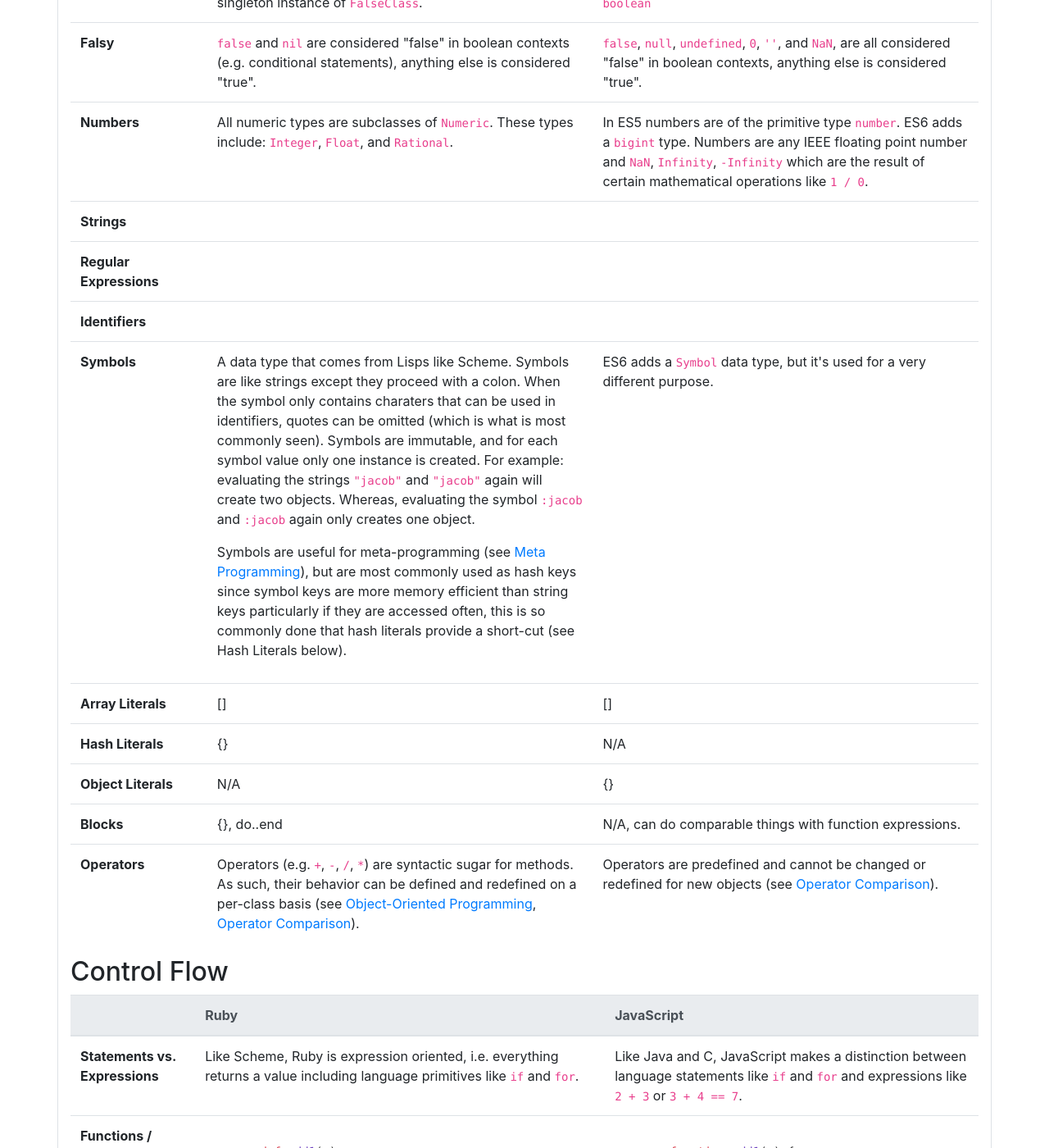
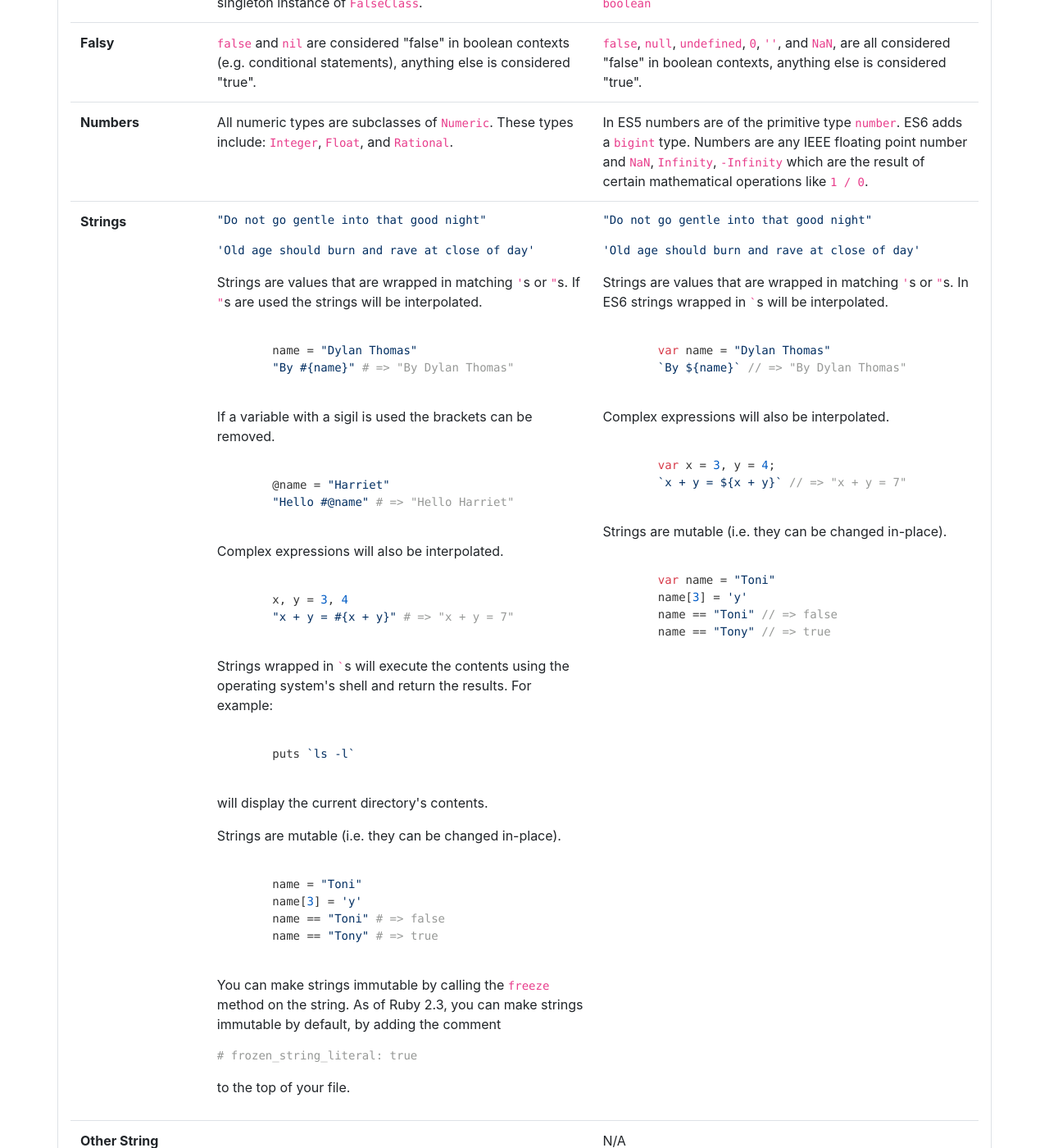
Before and after one commit to delonnewman/ruby-and-javascript, a Jekyll site: the page built from index.html, in a window 1280 px wide and 1400 px high, scrolled down 1245 px. Shown: the whole window at 82% size. Built offline with Jekyll 4.4.1, drawn with Linux system fonts in a browser that asks for light colours; some of the changed text lies outside the part shown.

Commit message:
Update index.html

```diff
--- a/index.html
+++ b/index.html
@@ -105,8 +105,67 @@ layout: default
     </tr>
     <tr>
       <th scope="row">Strings</th>
+      <td>
+        <pre><code class="ruby">"Do not go gentle into that good night"</code></pre>
+        <pre><code class="ruby">'Old age should burn and rave at close of day'</code></pre>
+        <p>Strings are values that are wrapped in matching <code>'</code>s or <code>"</code>s. If <code>"</code>s are used the strings will be interpolated.</p>
+        <pre><code class="ruby">
+        name = "Dylan Thomas"
+        "By #{name}" # =&gt; "By Dylan Thomas"
+        </code></pre>
+        <p>If a variable with a sigil is used the brackets can be removed.</p>
+        <pre><code class="ruby">
+        @name = "Harriet"
+        "Hello #@name" # =&gt; "Hello Harriet"
+        </code></pre>
+        <p>Complex expressions will also be interpolated.</p>
+        <pre><code class="ruby">
+        x, y = 3, 4
+        "x + y = #{x + y}" # =&gt; "x + y = 7"
+        </code></pre>
+        <p>Strings wrapped in <code>`</code>s will execute the contents using the operating system's shell and return the results. For example:</p>
+        <pre><code class="ruby">
+        puts `ls -l`
+        </code></pre>
+        <p>will display the current directory's contents.</p>
+        <p>Strings are mutable (i.e. they can be changed in-place).</p>
+        <pre><code>
+        name = "Toni"
+        name[3] = 'y'
+        name == "Toni" # =&gt; false
+        name == "Tony" # =&gt; true
+        </code></pre>
+        <p>You can make strings immutable by calling the <code>freeze</code> method on the string. As of Ruby 2.3, you can make strings immutable by default,
+        by adding the comment</p>
+        <pre><code># frozen_string_literal: true</code></pre>
+        <p>to the top of your file.</p>
+      </td>
+      <td>
+        <pre><code class="javascript">"Do not go gentle into that good night"</code></pre>
+        <pre><code class="javascript">'Old age should burn and rave at close of day'</code></pre>
+        <p>Strings are values that are wrapped in matching <code>'</code>s or <code>"</code>s. In ES6 strings wrapped in <code>`</code>s will be interpolated.</p>
+        <pre><code class="javascript">
+        var name = "Dylan Thomas"
+        `By ${name}` // =&gt; "By Dylan Thomas"
+        </code></pre>
+        <p>Complex expressions will also be interpolated.</p>
+        <pre><code class="javascript">
+        var x = 3, y = 4;
+        `x + y = ${x + y}` // =&gt; "x + y = 7"
+        </code></pre>
+        <p>Strings are mutable (i.e. they can be changed in-place).</p>
+        <pre><code>
+        var name = "Toni"
+        name[3] = 'y'
+        name == "Toni" // =&gt; false
+        name == "Tony" // =&gt; true
+        </code></pre>
+      </td>
+    </tr>
+    <tr>
+      <th scope="row">Other String Forms</th>
       <td></td>
-      <td></td>
+      <td>N/A</td>
     </tr>
     <tr>
       <th scope="row">Regular Expressions</th>
@@ -130,18 +189,19 @@ layout: default
     </tr>
     <tr>
       <th scope="row">Array Literals</th>
-      <td>[]</td>
-      <td>[]</td>
+      <td><code>[]</code>, <code>%w[]</code>, <code>%W[]</code>, <code>%i[]</code>, <code>%I[]</code></td>
+      <td><code>[]</code></td>
     </tr>
     <tr>
       <th scope="row">Hash Literals</th>
-      <td>{}</td>
-      <td>N/A</td>
+      <td><code>{}</code></td>
+      <td>N/A, JavaScript doesn't have <em>hash</em> literals, but it does have <em>object</em> literals, which are often used like hashes, but there are some important
+      differences (see Object Literals below, <a href="#object-oriented-programming">Object-Oriented Programming</a>).</td>
     </tr>
     <tr>
       <th scope="row">Object Literals</th>
-      <td>N/A</td>
-      <td>{}</td>
+      <td>N/A, Ruby doesn't support object literals, but it does support singleton objects (see <a href="#object-oriented-programming">Object-Oriented Programming</a>).</td>
+      <td><code>{}</code></td>
     </tr>
     <tr>
       <th scope="row">Blocks</th>
@@ -149,11 +209,22 @@ layout: default
       <td>N/A, can do comparable things with function expressions.</td>
     </tr>
     <tr>
+      <th scope="row">Lambda Expressions</th>
+      <td><code>-&gt;{}</code>, <code>lambda</code>, <code>proc</code></td>
+      <td>ES6 adds <code>=&gt;{}</code>, in earlier versions of JavaScript function expressions can be used.</td>
+    </tr>
+    <tr>
       <th scope="row">Operators</th>
       <td>Operators (e.g. <code>+</code>, <code>-</code>, <code>/</code>, <code>*</code>) are syntactic sugar for methods. As such, their behavior
       can be defined and redefined on a per-class basis (see <a href="#object-oriented-programming">Object-Oriented Programming</a>,
       <a href="#operator-comparision">Operator Comparison</a>).</td>
       <td>Operators are predefined and cannot be changed or redefined for new objects (see <a href="#operator-comparision">Operator Comparison</a>).</td>
+    </tr>
+    <tr>
+      <th scope="row">Semicolons</th>
+      <td>Optional, generally not used</td>
+      <td>Though they can often be left out without consequence, generally they are considered required. If <code>"use strict"</code> is used
+      they are required.</td>
     </tr>
   </tbody>
 </table>
```
